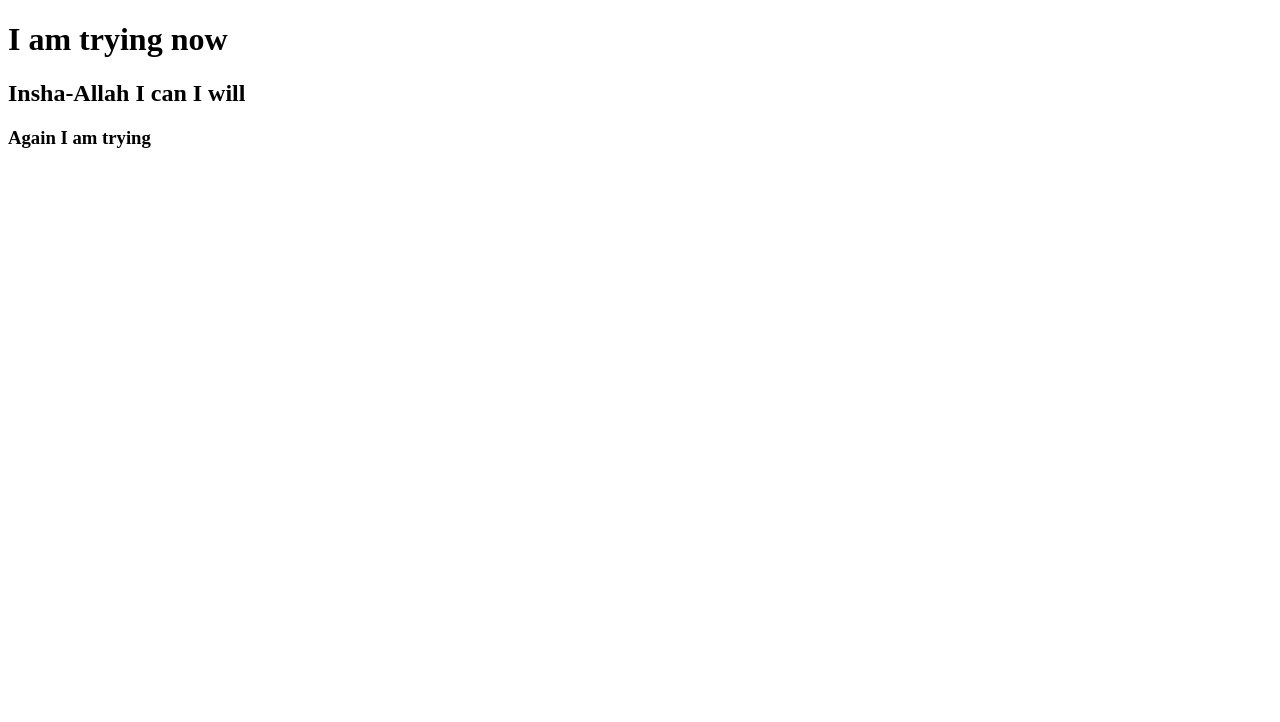
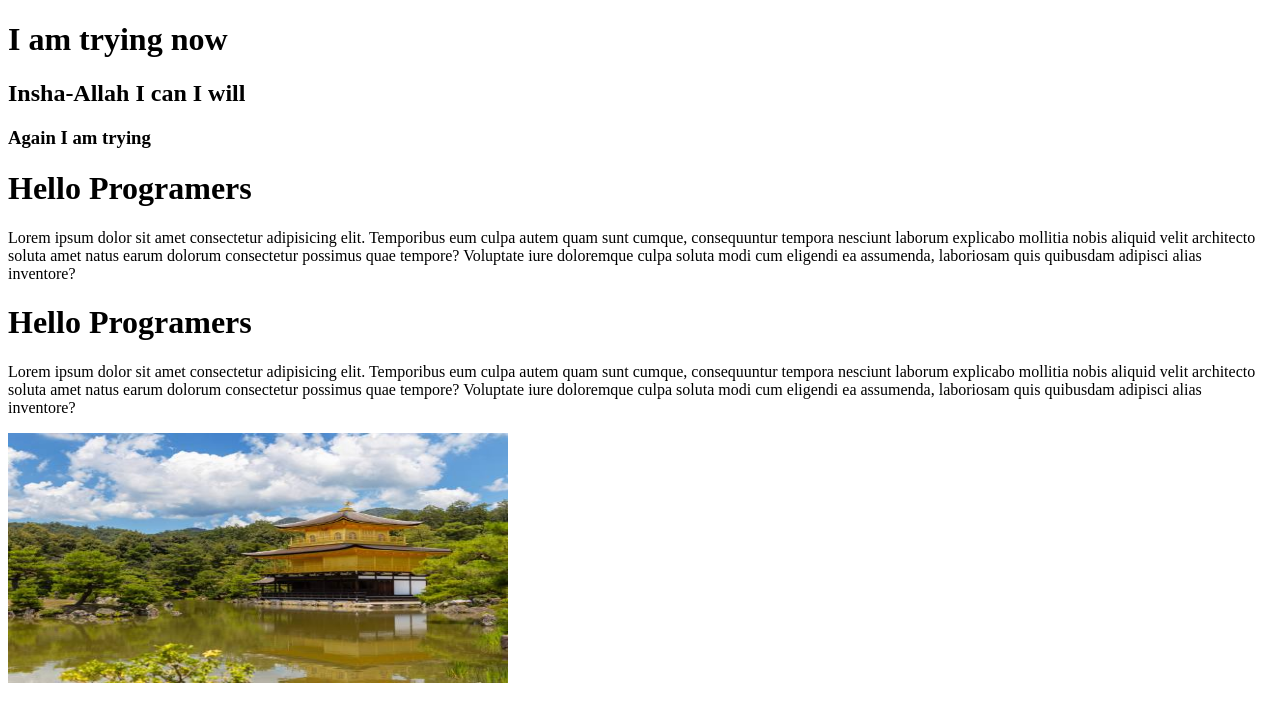
Before and after one commit to arifislam017/Second-project, a plain HTML site: page index.html in a window 1280 px wide. Drawn offline with Linux system fonts and the light colour scheme.

Commit message:
my fourth commit

```diff
--- a/index.html
+++ b/index.html
@@ -11,5 +11,14 @@
         <h2>Insha-Allah I can I will</h2>
         <h3>Again I am trying</h3>
     </header>
+    <div>
+        <h1> Hello Programers </h1>
+        <p>Lorem ipsum dolor sit amet consectetur adipisicing elit. Temporibus eum culpa autem quam sunt cumque, consequuntur tempora nesciunt laborum explicabo mollitia nobis aliquid velit architecto soluta amet natus earum dolorum consectetur possimus quae tempore? Voluptate iure doloremque culpa soluta modi cum eligendi ea assumenda, laboriosam quis quibusdam adipisci alias inventore?</p>
+    </div>
+    <div>
+        <h1> Hello Programers </h1>
+        <p>Lorem ipsum dolor sit amet consectetur adipisicing elit. Temporibus eum culpa autem quam sunt cumque, consequuntur tempora nesciunt laborum explicabo mollitia nobis aliquid velit architecto soluta amet natus earum dolorum consectetur possimus quae tempore? Voluptate iure doloremque culpa soluta modi cum eligendi ea assumenda, laboriosam quis quibusdam adipisci alias inventore?</p>
+        <img src="CJKJ.jpg" alt="Japan" height="250px" width="500px">
+    </div>
 </body>
 </html>
```
Also changed, not shown: CJKJ.jpg (added).
